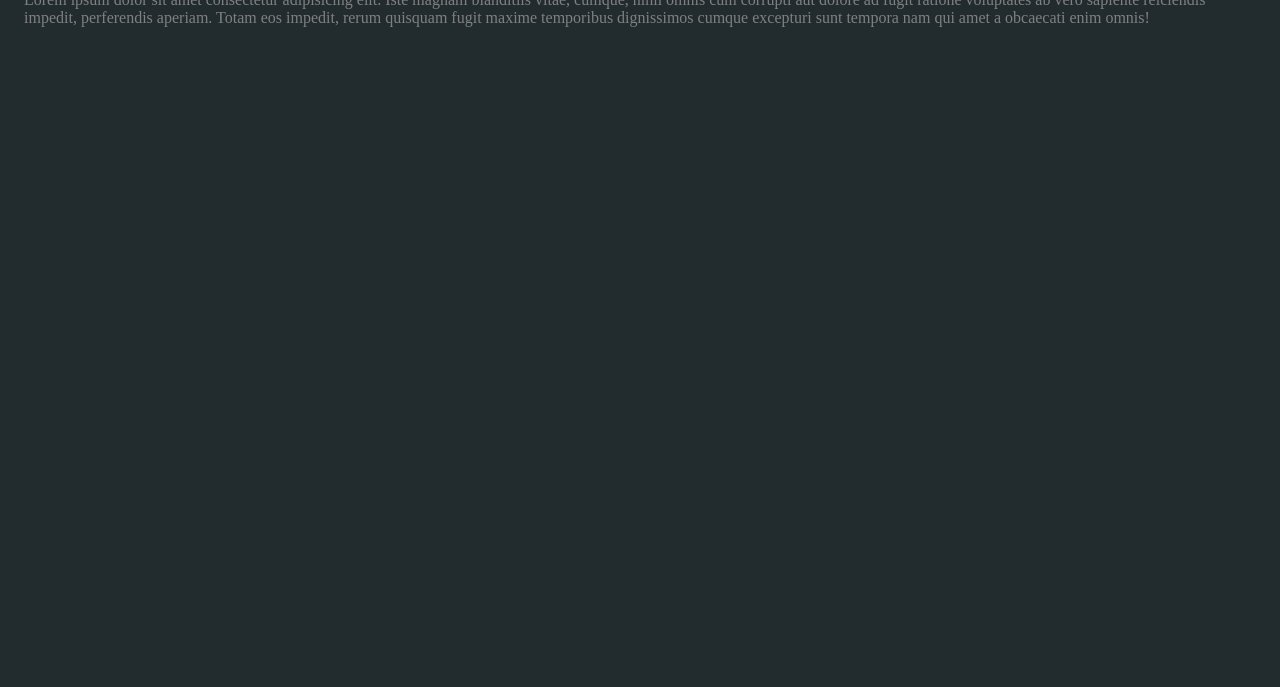
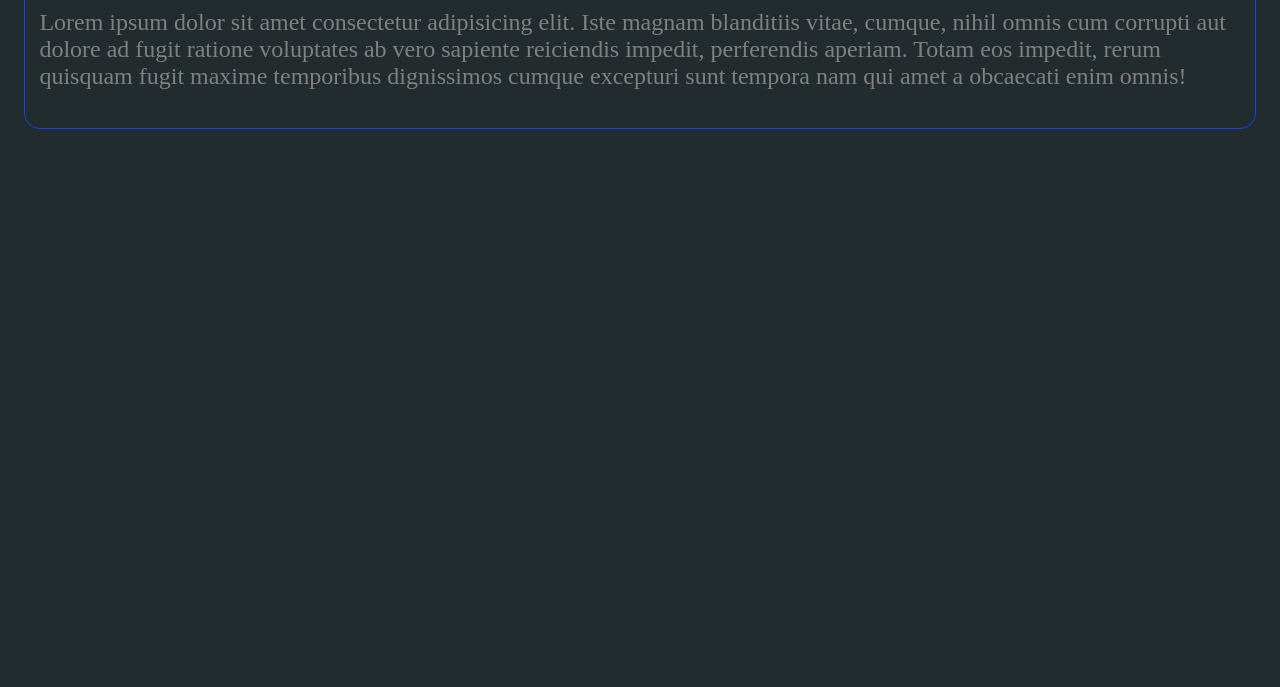
Before and after one commit to shintu0/styling, a plain HTML site: page index.html in a window 1280 px wide. Shown: the part 113-800 px from the top of the page. Drawn offline with Linux system fonts and the light colour scheme.

Commit message:
interpolation

```diff
--- a/index.html
+++ b/index.html
@@ -5,14 +5,20 @@
     <meta charset="UTF-8">
     <meta name="viewport" content="width=device-width, initial-scale=1.0">
     <title>Document</title>
-    <link rel="stylesheet" type="text/css" href="style.css" >
+    <link rel="stylesheet" type="text/css" href="style.css">
 </head>
 
 <body>
-    <h1>SASS / SCSS</h1>
-    <p class="paragraph">
-            Lorem ipsum dolor sit amet consectetur adipisicing elit. Iste magnam blanditiis vitae, cumque, nihil omnis cum corrupti aut dolore ad fugit ratione voluptates ab vero sapiente reiciendis impedit, perferendis aperiam. Totam eos impedit, rerum quisquam fugit maxime temporibus dignissimos cumque excepturi sunt tempora nam qui amet a obcaecati enim omnis!
+    <div class="main">
+        <h1>SASS / SCSS</h1>
+
+        <p class="main_paragraph">
+            Lorem ipsum dolor sit amet consectetur adipisicing elit. Iste magnam blanditiis vitae, cumque, nihil omnis
+            cum corrupti aut dolore ad fugit ratione voluptates ab vero sapiente reiciendis impedit, perferendis
+            aperiam. Totam eos impedit, rerum quisquam fugit maxime temporibus dignissimos cumque excepturi sunt tempora
+            nam qui amet a obcaecati enim omnis!
         </p>
+    </div>
 </body>
 
 </html>
--- a/style.scss
+++ b/style.scss
@@ -19,3 +19,17 @@ h1{
         cursor: pointer;
     }
 }
+
+.main {
+    padding: 0.9rem;
+    border-radius: 1rem;
+    border-style: solid;
+    border-width: 0.1rem;
+    border-color: rgb(16, 68, 236);
+
+    #{&}_paragraph{
+        font-weight: map-get($fonts, medium);
+    }
+
+
+  }
```
Also changed, not shown: style.css, 1 other file.
